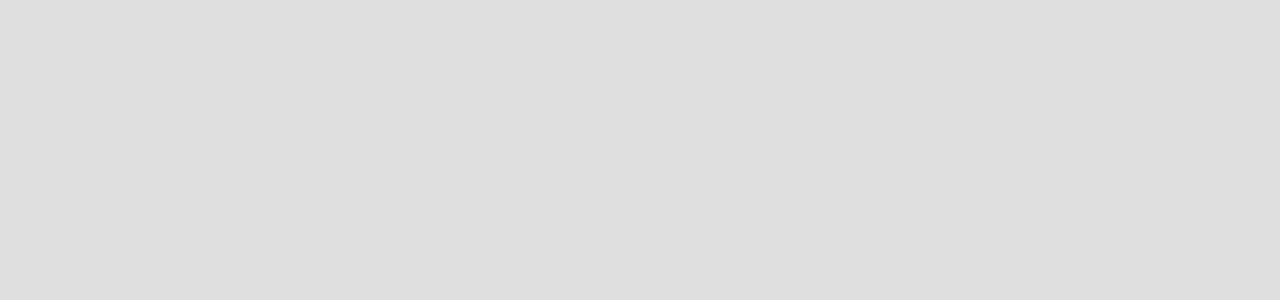
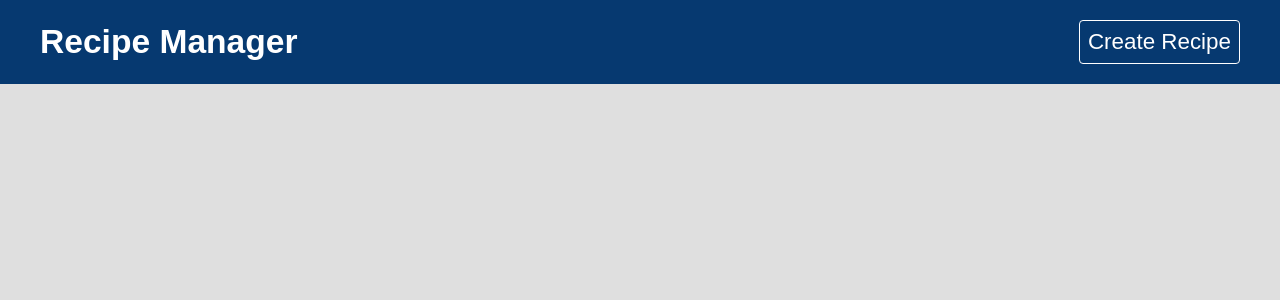
Before and after one commit to JBreidfjord/recipe-manager, a React (Create React App) app: page /search in a window 1280 px wide. Shown: the top 300 px of the page. Built offline with nearby package versions, Linux system fonts and the light colour scheme; a web font is replaced by a local one.

Commit message:
Add Navbar

```diff
--- a/src/App.js
+++ b/src/App.js
@@ -4,6 +4,7 @@
 
 import Create from "./pages/create/Create";
 import Home from "./pages/home/Home";
+import Navbar from "./components/Navbar";
 import Recipe from "./pages/recipe/Recipe";
 import Search from "./pages/search/Search";
 
@@ -11,6 +12,7 @@
   return (
     <div className="App">
       <BrowserRouter>
+        <Navbar />
         <Routes>
           <Route path="" element={<Home />} />
           <Route path="create" element={<Create />} />
--- /dev/null
+++ b/src/components/Navbar.css
@@ -0,0 +1,32 @@
+.navbar {
+  background: #063970;
+  padding: 20px;
+  color: #fff;
+}
+
+.navbar nav {
+  display: flex;
+  align-items: center;
+  max-width: 1200px;
+  margin: 0 auto;
+}
+
+.navbar a.brand {
+  margin-right: auto;
+  color: #fff;
+  text-decoration: none;
+}
+
+.navbar a:last-child {
+  color: #fff;
+  text-decoration: none;
+  margin-left: 40px;
+  padding: 8px;
+  border: 1px solid #fff;
+  border-radius: 4px;
+}
+
+.navbar a:last-child:hover {
+  background: #fff;
+  color: #333;
+}
--- /dev/null
+++ b/src/components/Navbar.js
@@ -0,0 +1,16 @@
+import "./Navbar.css";
+
+import { NavLink } from "react-router-dom";
+
+export default function Navbar() {
+  return (
+    <div className="navbar">
+      <nav>
+        <NavLink to="" className="brand">
+          <h1>Recipe Manager</h1>
+        </NavLink>
+        <NavLink to="create">Create Recipe</NavLink>
+      </nav>
+    </div>
+  );
+}
```
